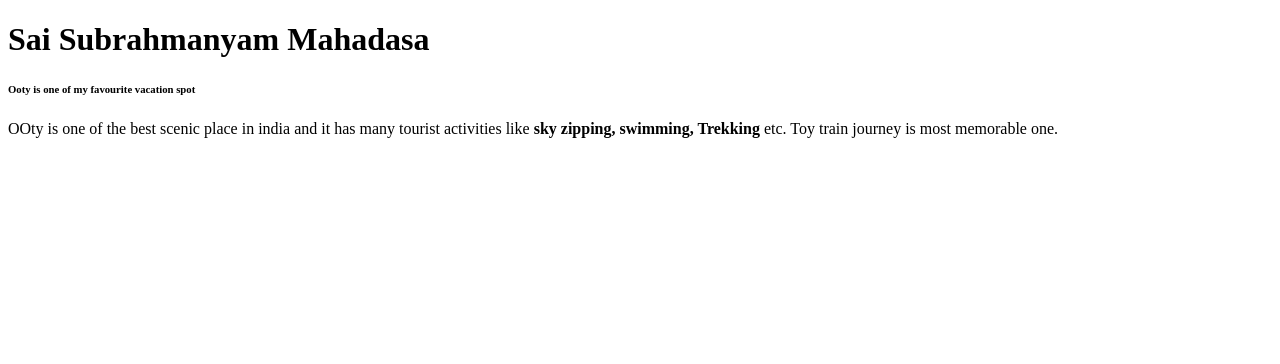
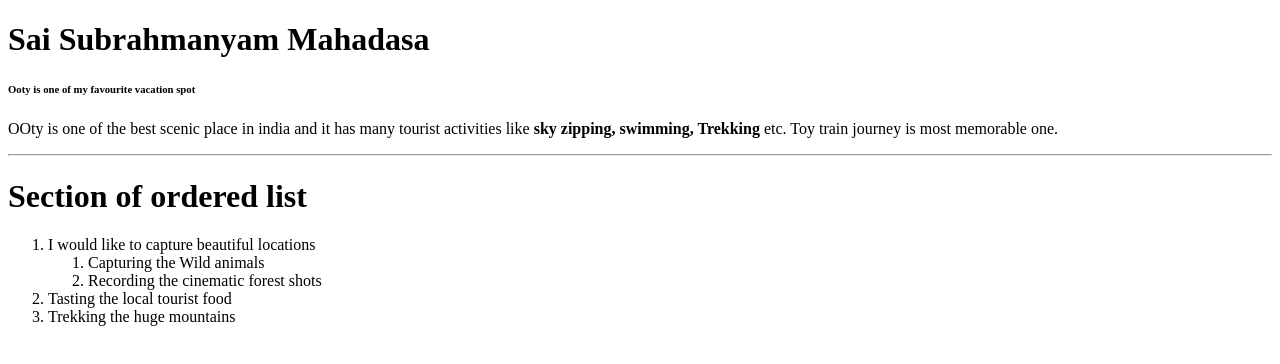
Before and after one commit to 44-563-WebApps-F23/44563-webapps-f23-assignment3-saiMahadasa, a plain HTML site: page index.html in a window 1280 px wide. Drawn offline with Linux system fonts and the light colour scheme.

Commit message:
ordered list of spot

```diff
--- a/index.html
+++ b/index.html
@@ -7,5 +7,17 @@
         <h1>Sai Subrahmanyam Mahadasa</h1>
         <h6>Ooty is one of my favourite vacation spot </h6>
         <p>OOty is one of the best scenic place in india and it has many tourist activities like <b>sky zipping, swimming, Trekking</b> etc. Toy train journey is most memorable one.</p>
+        <!-- horizontal rule -->
+        <hr/>
+        <h1>Section of ordered list</h1>
+        <ol>
+            <li>I would like to capture beautiful locations</li>
+            <ol>
+                <li>Capturing the Wild animals</li>
+                <li>Recording the cinematic forest shots</li>
+            </ol>
+            <li>Tasting the local tourist food</li>
+            <li>Trekking the huge mountains</li>
+        </ol>
     </body>
 </html>
```
